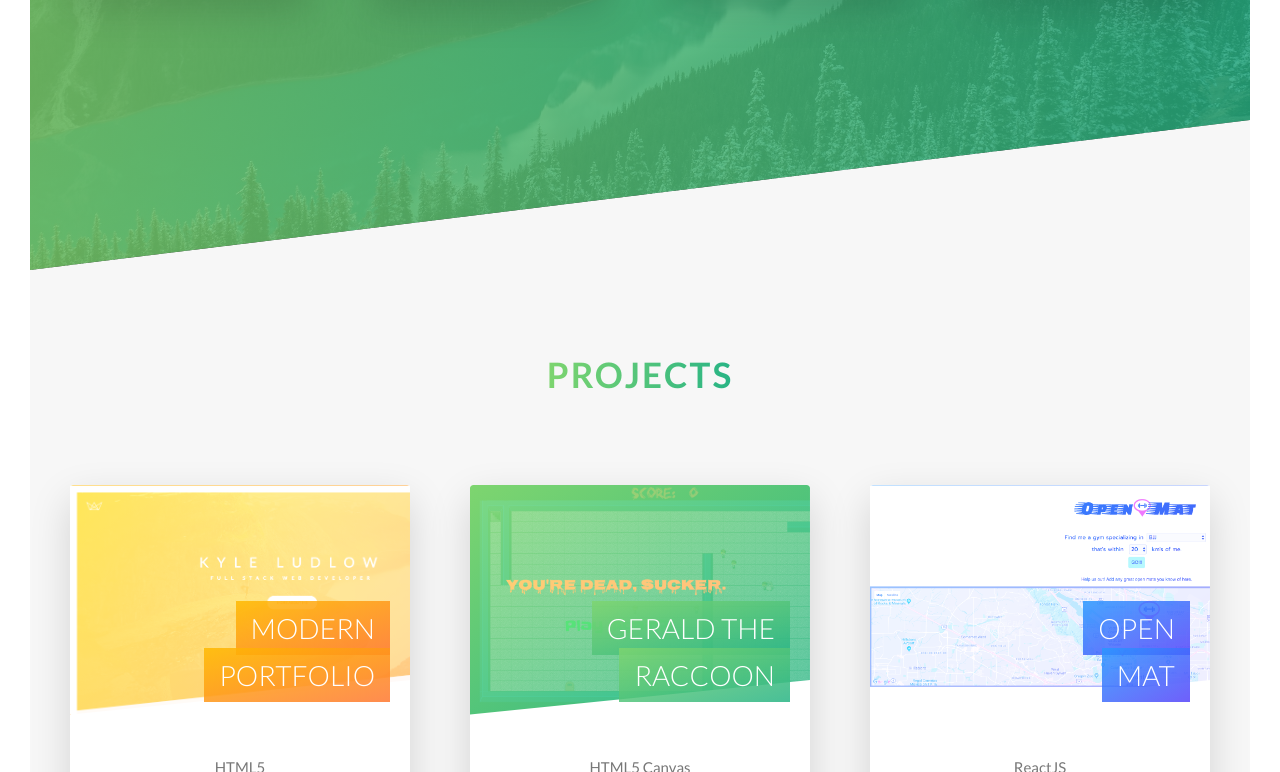
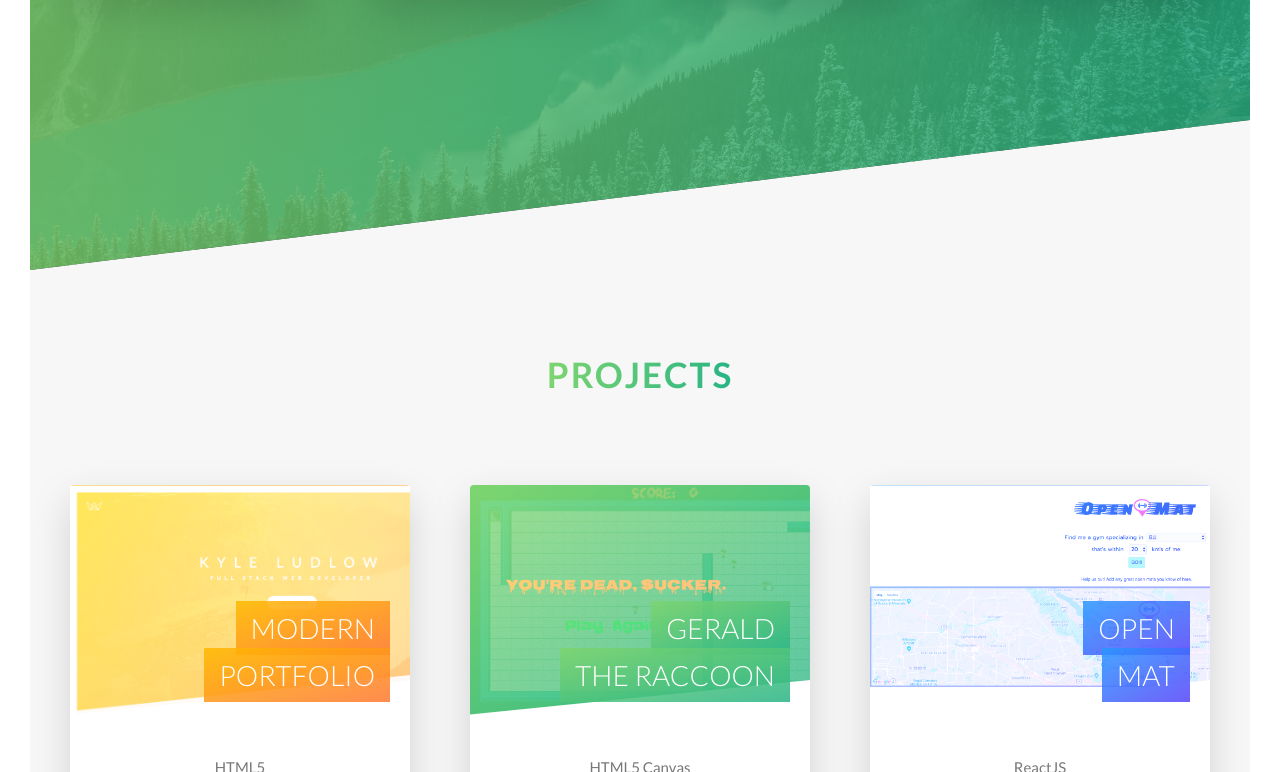
Before and after one commit to kyleludlow/portfolio_v3, a website: page src/index.html in a window 1280 px wide. Shown: the part 2028-2800 px from the top of the page. Drawn offline with Linux system fonts and the light colour scheme; files that its build step writes are made by us from their sources.

Commit message:
updates html for dist

```diff
--- a/src/index.html
+++ b/src/index.html
@@ -7,8 +7,8 @@
         <link href="https://fonts.googleapis.com/css?family=Lato:100,300,400,700,900" rel="stylesheet">
         <link rel="stylesheet" href="https://use.fontawesome.com/releases/v5.1.0/css/all.css" integrity="sha384-lKuwvrZot6UHsBSfcMvOkWwlCMgc0TaWr+30HWe3a4ltaBwTZhyTEggF5tJv8tbt" crossorigin="anonymous">
 
-        <link rel="stylesheet" href="../app/css/style.css">
-        <link rel="shortcut icon" type="image/png" href="img/favicon.png">
+        <link rel="stylesheet" href="css/style.css">
+        <link rel="shortcut icon" type="image/png" href="img/favicon.png?">
 
         <title>Kyle Ludlow | Full Stack Web Developer</title>
     </head>
@@ -151,7 +151,7 @@
                       &nbsp;
                     </div>
                     <h4 class="card__heading">
-                      <span class="card__heading-span card__heading-span--1">Modern Portfolio</span>
+                      <span class="card__heading-span card__heading-span--1">Modern <br> Portfolio</span>
                     </h4>
                     <div class="card__details">
                       <ul>
@@ -181,7 +181,7 @@
                       &nbsp;
                     </div>
                     <h4 class="card__heading">
-                      <span class="card__heading-span card__heading-span--2">Gerald the Raccoon</span>
+                      <span class="card__heading-span card__heading-span--2">Gerald <br> the Raccoon</span>
                     </h4>
                     <div class="card__details">
                       <ul>
@@ -323,73 +323,5 @@
 
         </footer>
 
-
-      <!-- <section class="grid-test">
-          <div class="row">
-            <div class="col-1-of-2">
-              Col 1 of 2
-            </div>
-            <div class="col-1-of-2">
-              Col 1 of 2
-            </div>
-          </div>
-
-          <div class="row">
-            <div class="col-1-of-3">
-              Col 1 of 3
-            </div>
-            <div class="col-1-of-3">
-              Col 1 of 3
-            </div>
-            <div class="col-1-of-3">
-              Col 1 of 3
-            </div>
-          </div>
-
-          <div class="row">
-            <div class="col-1-of-3">
-              Col 1 of 3
-            </div>
-            <div class="col-2-of-3">
-              Col 2 of 3
-            </div>
-          </div>
-
-          <div class="row">
-            <div class="col-1-of-4">
-              Col 1 of 4
-            </div>
-            <div class="col-1-of-4">
-              Col 1 of 4
-            </div>
-            <div class="col-1-of-4">
-              Col 1 of 4
-            </div>
-            <div class="col-1-of-4">
-              Col 1 of 4
-            </div>
-          </div>
-
-          <div class="row">
-            <div class="col-1-of-4">
-              Col 1 of 4
-            </div>
-            <div class="col-1-of-4">
-              Col 1 of 4
-            </div>
-            <div class="col-2-of-4">
-              Col 2 of 4
-            </div>
-          </div>
-
-          <div class="row">
-            <div class="col-1-of-4">
-              Col 1 of 4
-            </div>
-            <div class="col-3-of-4">
-              Col 3 of 4
-            </div>
-          </div>
-        </section> -->
     </body>
 </html>
```
Also changed, not shown: app/index.html (+3 -71 lines).
